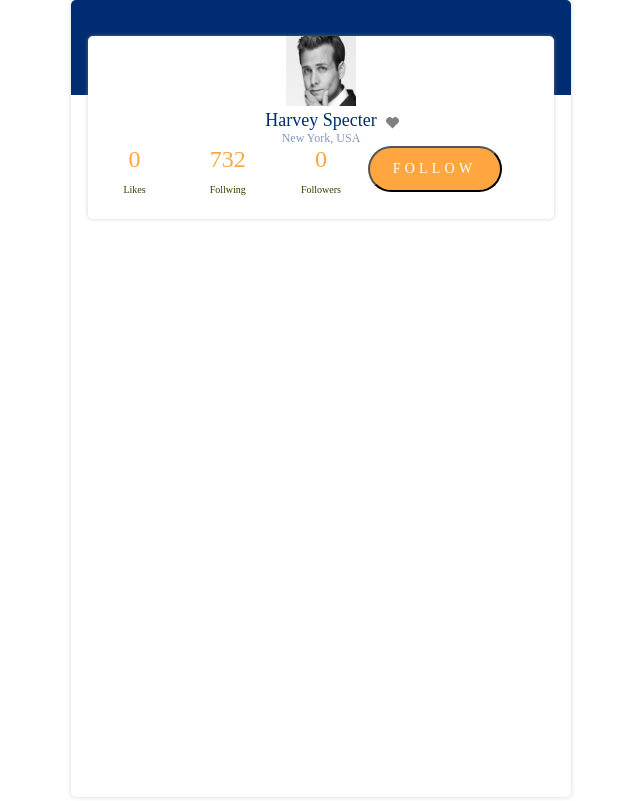
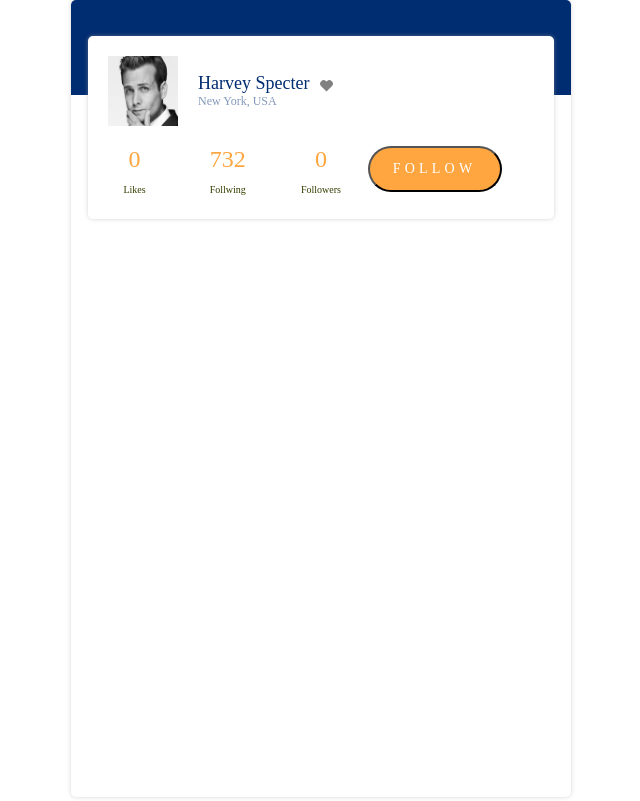
Before and after one commit to mikejackowski/jsdev-bldr, a React (Create React App) app: page / in a window 1280 px wide. Shown: the whole page, without its empty margins (179-819 px from the left). Built offline with nearby package versions, Linux system fonts and the light colour scheme.

Commit message:
fixed profile mobile view

```diff
--- a/src/components/Buttons/FollowButton.js
+++ b/src/components/Buttons/FollowButton.js
@@ -7,7 +7,7 @@ const StyledButton = styled.button`
   background: #FFA640;
   box-sizing: border-box;
   border-radius: 100px;
-
+  outline: none;
   font-family: Montserrat-SemiBold;
   font-size: 14px;
   color: #FFFFFF;
@@ -17,6 +17,9 @@ const StyledButton = styled.button`
 
   @media (max-width: 500px){
     width: 248px;
+    grid-area: 4, 4, 4;
+    grid-column: span 3;
+    place-self: center;
   }
 `
 
--- a/src/components/ProfileCounters/ProfileCounters.js
+++ b/src/components/ProfileCounters/ProfileCounters.js
@@ -8,7 +8,9 @@ const StyledDivWrapper = styled.div`
   grid-template-columns: repeat(4, 20%);
 
   @media (max-width: 500px){
-
+    grid-template-columns: repeat(3, 33%);
+    grid-template-rows: repeat(2, 100%);
+    grid-template-areas: "1 2 3" "4 4 4";
   }
 `
 
@@ -16,6 +18,9 @@ const StyledCounterWrapper = styled.div`
   display: grid;
   grid-template-columns: auto;
   grid-template-rows: 29px;
+  @media (max-width: 500px){
+    grid-area: 1,2,3;
+  }
 `
 const StyledNumberP = styled.p`
   font-family: Montserrat-Regular;
--- a/src/components/ProfileImage/ProfileImage.js
+++ b/src/components/ProfileImage/ProfileImage.js
@@ -5,6 +5,13 @@ import zdjecie from '../../assets/images/hs.png';
 const StyledImg = styled.img`
   width: 70px;
   height: 70px;
+  padding: 20px;
+
+  @media (max-width: 500px) {
+    padding: 0 0 16px 0;
+    place-self: center;
+    margin-top: -48px;
+  }
 `
 
 const ProfileImage = (props) => (
--- a/src/components/ProfileName/ProfileName.js
+++ b/src/components/ProfileName/ProfileName.js
@@ -2,6 +2,13 @@ import React from 'react';
 import styled from 'styled-components';
 
 const StyledWrapperDiv = styled.div`
+  text-align: left;
+  display: flex;
+  flex-wrap: wrap;
+
+  @media (max-width: 500px) {
+    text-align: center;
+  }
 `
 const StyledNameP = styled.div`
   position: relative;
@@ -11,6 +18,8 @@ const StyledNameP = styled.div`
   letter-spacing: 0;
   margin: 0;
   padding: 0;
+  flex-basis: 100%;
+  align-self: flex-end;
 `
 const StyledLocationP = styled.p`
   margin: 0;
@@ -19,6 +28,11 @@ const StyledLocationP = styled.p`
   font-size: 12px;
   color: #8298B9;
   letter-spacing: 0;
+  flex-basis: 100%;
+
+  @media (max-width: 500px) {
+    padding: 0 0 35px 0;
+  }
 `
 
 const StyledHearthDiv = styled.div`
@@ -26,7 +40,7 @@ const StyledHearthDiv = styled.div`
   width: 7px;
   transform: rotate(-45deg);
   position: absolute;
-  right: 34%;
+  right: 63%;
   top: 10px;
   cursor: pointer;
   background-color: ${props => props.clicked ?  "red" : "grey"};
@@ -38,11 +52,16 @@ const StyledHearthDiv = styled.div`
     height: 7px;
     position: absolute;
     width: 7px;
+    left: 4px;
   }
 
   &::before {
   top: -4px;
   left: 0;
+  }
+
+  @media (max-width: 500px) {
+    right: 24%;
   }
 `
 
--- a/src/containers/Profile.js
+++ b/src/containers/Profile.js
@@ -20,7 +20,16 @@ const StyledWrapperDiv = styled.div`
 
   @media (max-width: 500px) {
       width: 284px;
-      height: 591px;
+      height: 235px;
+  }
+`
+
+const StyledProfileDataWrappeDiv = styled.div`
+  display: grid;
+  grid-template-columns: 110px auto;
+
+  @media (max-width: 500px) {
+    grid-template-columns: auto;
   }
 `
 class Profile extends Component {
@@ -59,6 +68,7 @@ class Profile extends Component {
   render() {
     return (
       <StyledWrapperDiv>
+        <StyledProfileDataWrappeDiv>
           <ProfileImage profileImageUrl={profilePic}/>
           <ProfileName
             name="Harvey Specter"
@@ -66,6 +76,7 @@ class Profile extends Component {
             increaseLikes={this.increaseLikeHandler}
             likeStatus={this.state.likeButtonClicked}
             />
+        </StyledProfileDataWrappeDiv>
         <ProfileCounters
           likesNumber={this.state.likes}
           followingNumber={this.state.following}
```
Lines whose indentation alone changed are shown as unchanged.
